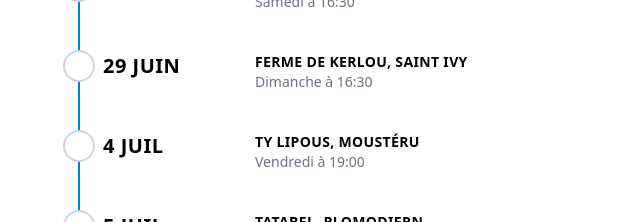
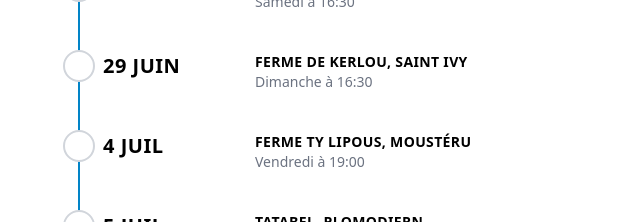
Before and after one commit to AlexandreKempf/en-tete-a-texte, a SvelteKit app: page /concerts in a window 1280 px wide. Shown: the part 980-1202 px from the top of the page, without its empty margins (577-1217 px from the left). Built offline with nearby package versions, Linux system fonts and the light colour scheme.

Commit message:
Update concerts.js

```diff
--- a/src/routes/concerts.js
+++ b/src/routes/concerts.js
@@ -466,7 +466,7 @@ export const concerts = [
     },
      {
         date: new Date(2025, 6, 4, 19),
-        place: 'Ty Lipous, Moustéru'
+        place: 'Ferme Ty Lipous, Moustéru'
     },
     {
         date: new Date(2025, 6, 5, 19,30),
```
